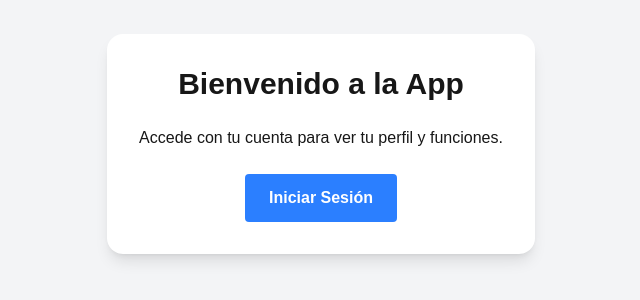
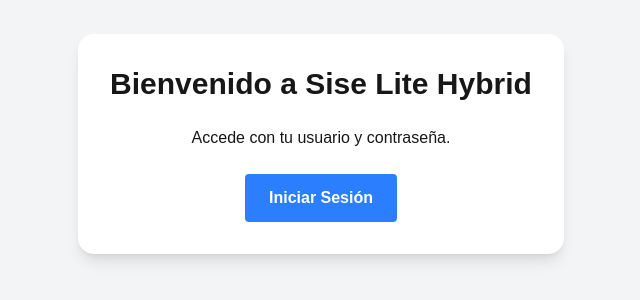
Before and after one commit to XALEX14410/sise_lite_hybrid, a Next.js app in the folder frontend/: page / in a window 1280 px wide. Shown: the part 256-556 px from the top of the page, without its empty margins (319-959 px from the left). Built offline with nearby package versions, Linux system fonts and the light colour scheme.

Commit message:
fix: pagina de inicio frontend

```diff
--- a/frontend/src/app/page.jsx
+++ b/frontend/src/app/page.jsx
@@ -11,8 +11,8 @@
   return (
     <main className="flex h-screen items-center justify-center bg-gray-100">
       <div className="p-8 bg-white shadow-lg rounded-2xl text-center">
-        <h1 className="text-3xl font-bold mb-6">Bienvenido a la App</h1>
-        <p className="mb-6">Accede con tu cuenta para ver tu perfil y funciones.</p>
+        <h1 className="text-3xl font-bold mb-6">Bienvenido a Sise Lite Hybrid</h1>
+        <p className="mb-6">Accede con tu usuario y contraseña.</p>
         <button
           onClick={goToLogin}
           className="px-6 py-3 bg-blue-500 text-white font-semibold rounded hover:bg-blue-600"
```
